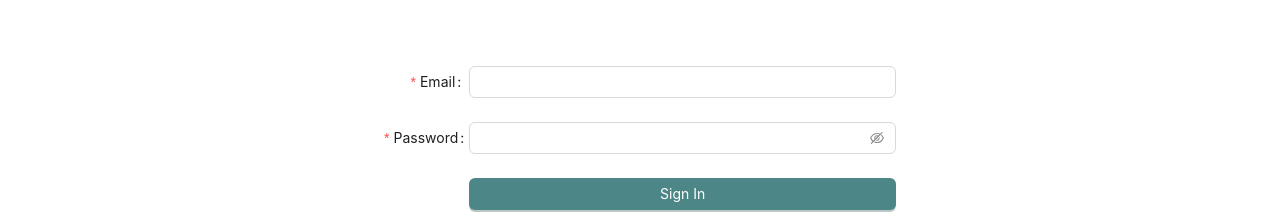
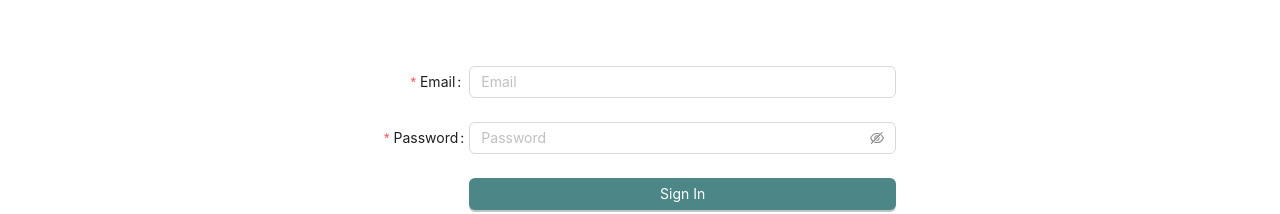
Before and after one commit to EdTeng1/E2E-Platform, a React (Create React App) app in the folder frontend/: page /login in a window 1280 px wide. Shown: the part 290-504 px from the top of the page. Built offline with nearby package versions, Linux system fonts and the light colour scheme.

Commit message:
add placeholder

```diff
--- a/frontend/src/pages/Register/Login.tsx
+++ b/frontend/src/pages/Register/Login.tsx
@@ -55,14 +55,14 @@ const Login: React.FC = () => {
 					label='Email'
 					name='Email'
 					rules={[{ required: true, message: "Please input your username!" }]}>
-					<Input />
+					<Input placeholder='Email' />
 				</Form.Item>
 
 				<Form.Item<FieldType>
 					label='Password'
 					name='password'
 					rules={[{ required: true, message: "Please input your password!" }]}>
-					<Input.Password />
+					<Input.Password placeholder='Password' />
 				</Form.Item>
 
 				<Form.Item wrapperCol={{ offset: 4 }}>
```
